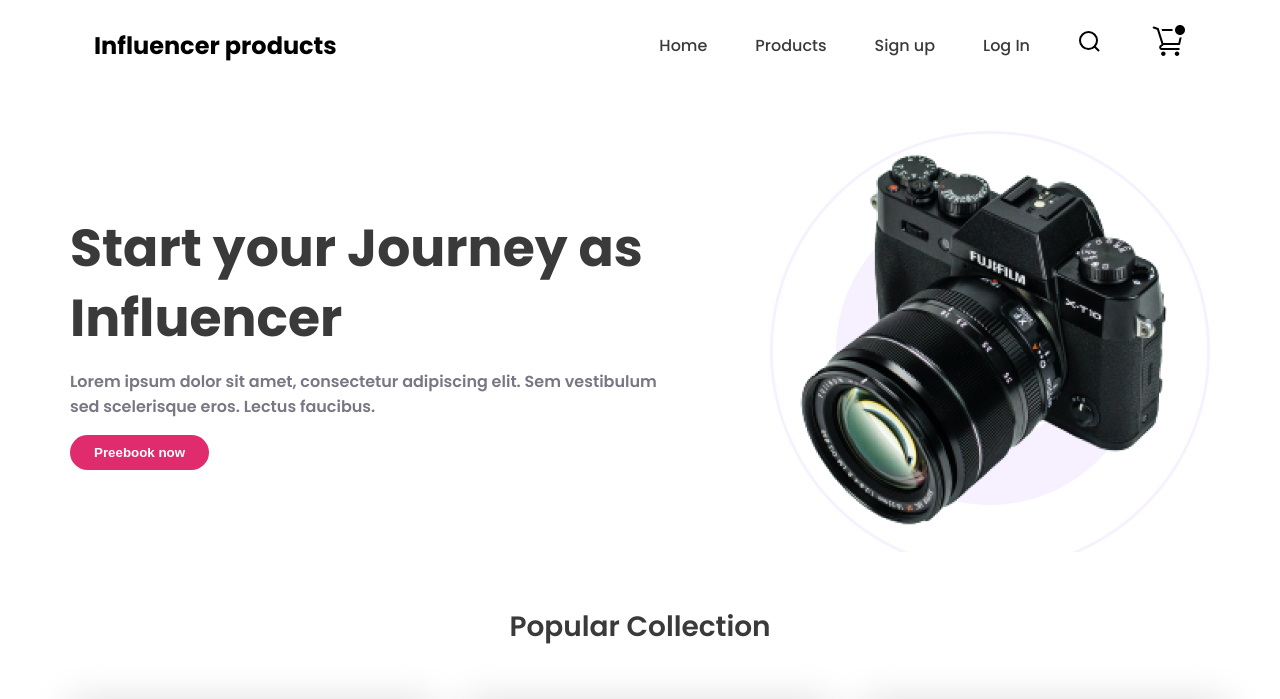
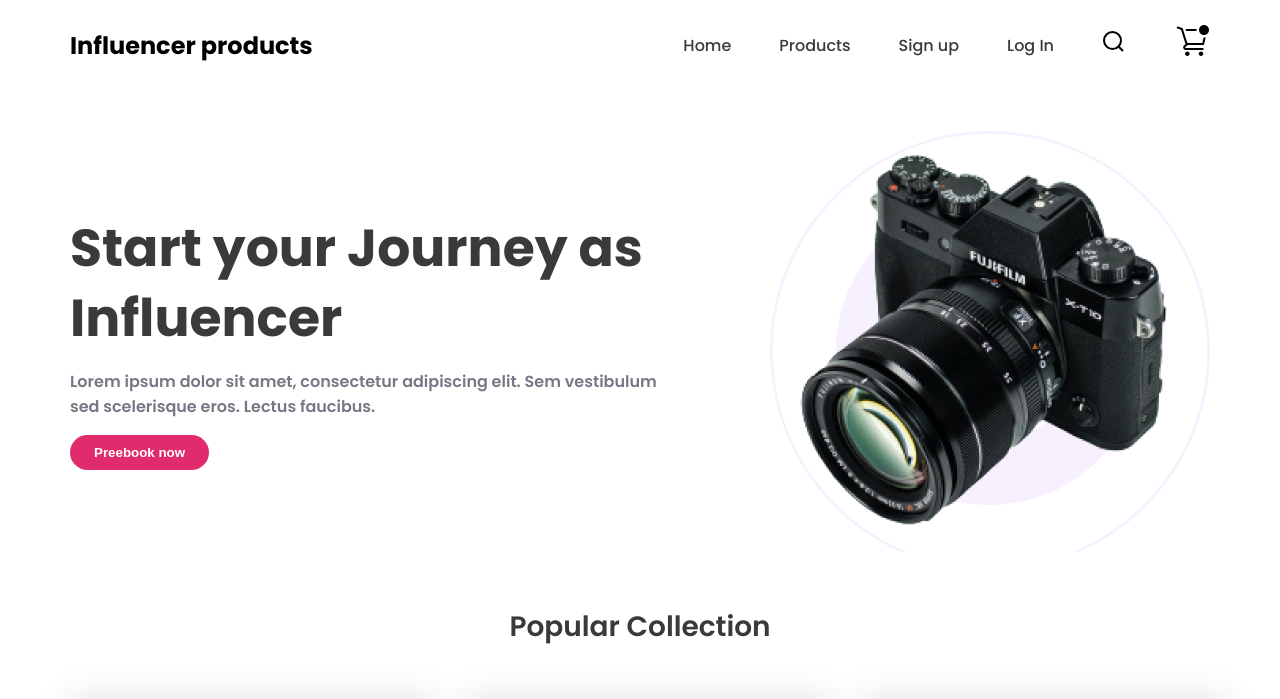
Before and after one commit to omegatanvir/influencer-products, a plain HTML site: page index.html in a window 1280 px wide. Shown: the top 699 px of the page. Drawn offline with Linux system fonts and the light colour scheme.

Commit message:
Navgation section Padding has been reduced

```diff
--- a/assets/css/style.css
+++ b/assets/css/style.css
@@ -71,7 +71,7 @@ nav{
     display: flex;
     justify-content: space-between;
     align-items: center;
-    padding: 1.5rem;
+    padding: 1.5rem 0rem;
 }
 
 .menu ul{
```
Also changed, not shown: index.html (+0 -2 lines).
